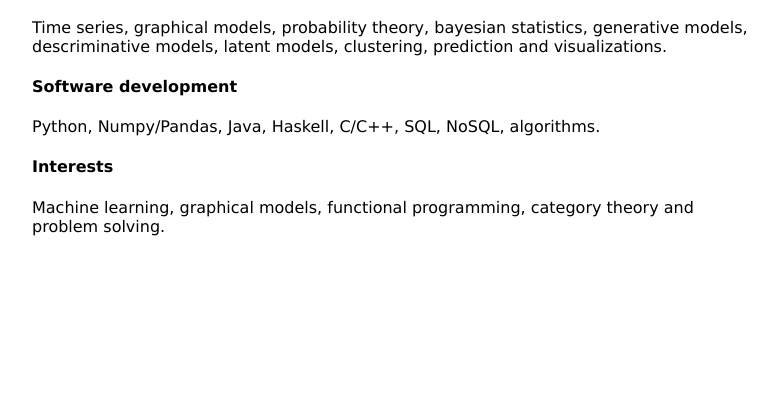
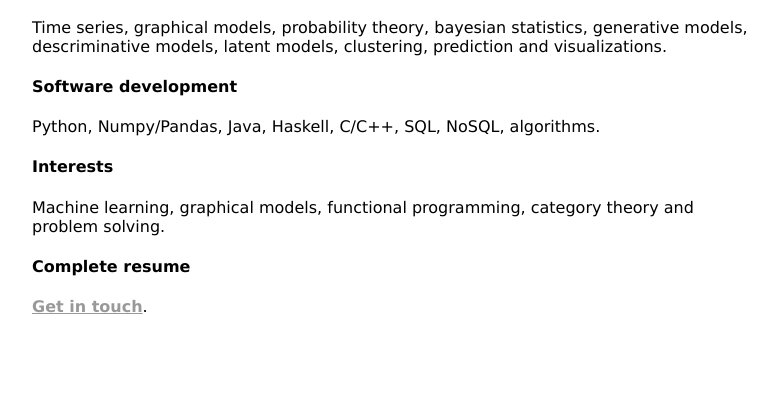
Before and after one commit to Jim-Holmstroem/jim.pm, a PHP site: page /portfolio/index.php in a window 1280 px wide. Shown: the part 992-1408 px from the top of the page, without its empty margins (8-785 px from the left). Before the commit the page ends 1228 px from the top, so only its background shows below. Run offline with PHP 8.4, Linux system fonts and the light colour scheme.

Commit message:
minor updates to portfolio

```diff
--- a/portfolio/index.php
+++ b/portfolio/index.php
@@ -90,6 +90,9 @@
                     <p>
                         Machine learning, graphical models, functional programming, category theory and problem solving.
                     </p>
+
+                    <h4>Complete resume</h4>
+                    <a href="mailto:jimho@kth.se">Get in touch</a>.
                 </div>
             </div>
         </div>
```
